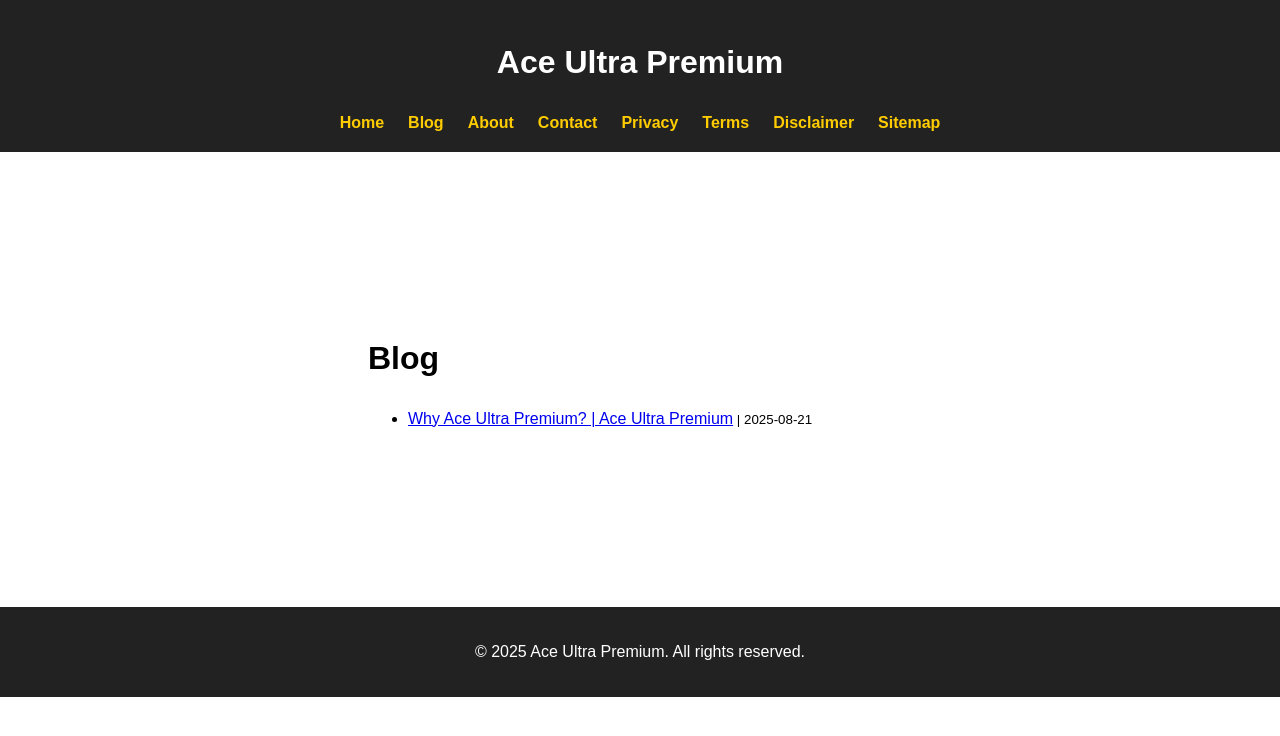
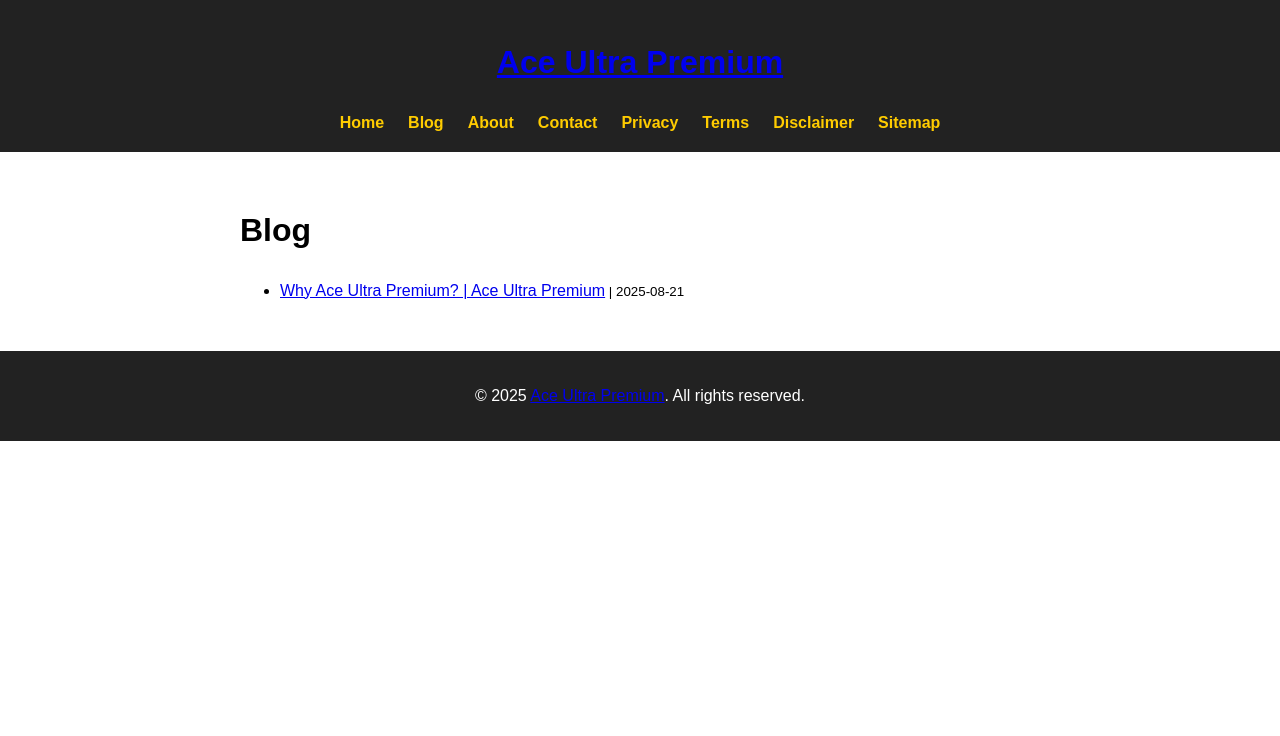
Before and after one commit to maestro-uchiha/ace-ultra-premium-site, a plain HTML site: page parametric-static/blog/index.html in a window 1280 px wide. Drawn offline with Linux system fonts and the light colour scheme.

Commit message:
update: made brand link to domain, in the nav & footer

```diff
--- a/parametric-static/blog/index.html
+++ b/parametric-static/blog/index.html
@@ -15,7 +15,7 @@
 </head>
 <body>
   <header>
-    <h1>Ace Ultra Premium</h1>
+    <h1><a href="/index.html">Ace Ultra Premium</a></h1>
     <nav>
       <ul>
         <li><a href="../index.html">Home</a></li>
@@ -46,59 +46,19 @@
 
 
 
-
-  <main>
-
-
-
-  <main>
-
-
-
-  <main>
-
-
-
-  <main class="wrap">
     <h1>Blog</h1>
     <ul class="posts">
       <!-- POSTS_START -->
 <li><a href="./first-post.html">Why Ace Ultra Premium? | Ace Ultra Premium</a><small> | 2025-08-21</small></li>
 <!-- POSTS_END -->
     </ul>
-  </main>
-
-
-
-  </main>
-
-
-
-  </main>
-
-
-
-  </main>
-
-
-
-
-
-
-
-
-
-
-
-
-
 
 
     <!-- ASD:CONTENT_END -->
   </main>
 
   <footer>
-    <p>&copy; 2025 Ace Ultra Premium. All rights reserved.</p>
+    <p>&copy; 2025 <a href="/index.html">Ace Ultra Premium</a>. All rights reserved.</p>
   </footer>
 </body>
 </html>
```
Also changed, not shown: parametric-static/404.html (+3 -43 lines), parametric-static/about.html (+2 -42 lines), parametric-static/blog/first-post.html (+2 -42 lines), parametric-static/contact.html (+2 -42 lines), parametric-static/index.html (+2 -38 lines), parametric-static/layout.html (+2 -2 lines), parametric-static/legal/disclaimer.html (+2 -42 lines), parametric-static/legal/privacy.html (+2 -42 lines), parametric-static/legal/terms.html (+2 -42 lines), parametric-static/partials/footer.html (+2 -38 lines), parametric-static/partials/head-seo.html (+2 -38 lines), parametric-static/partials/nav.html (+2 -38 lines), parametric-static/sitemap.html (+2 -42 lines).
